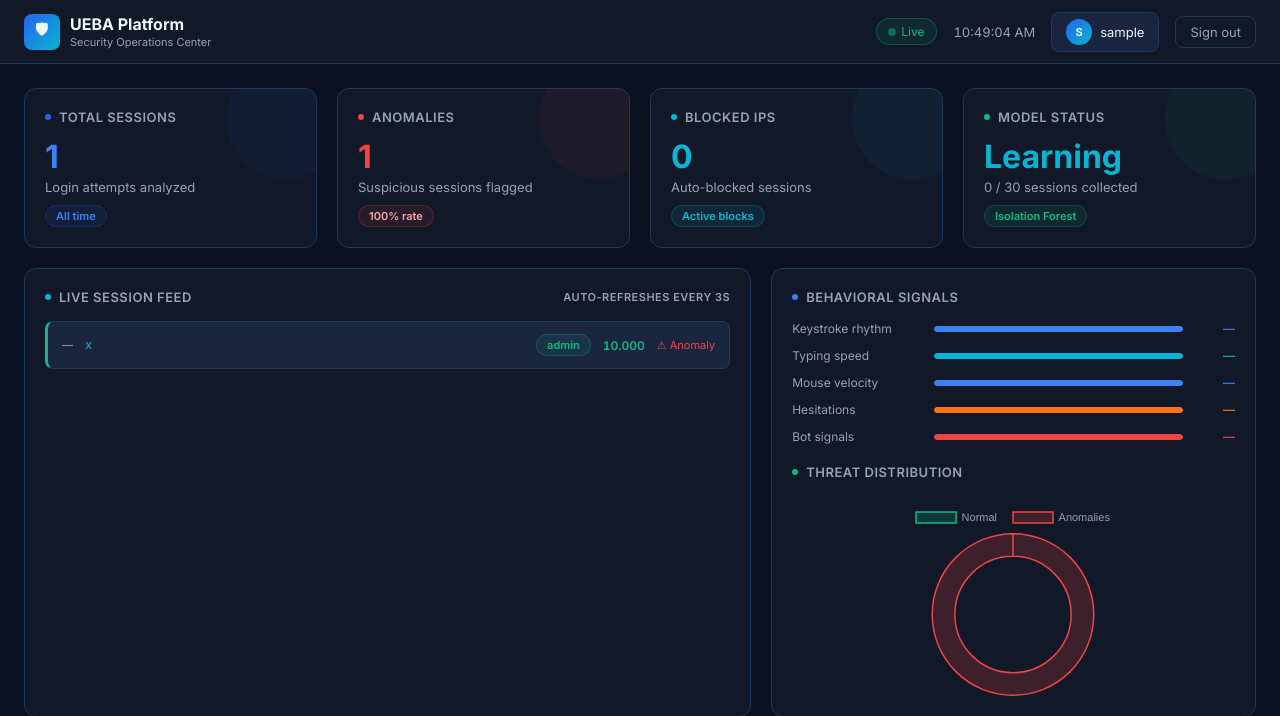
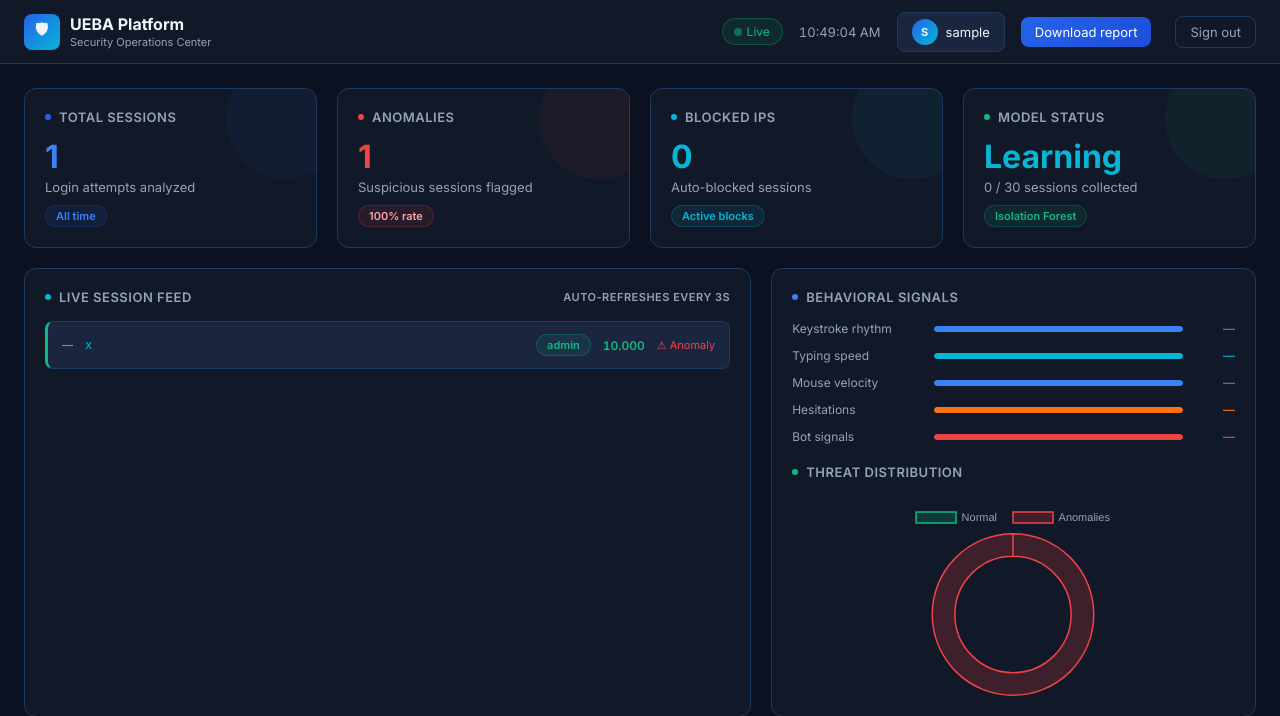
Before and after one commit to DhivyaShri1385/Triple-Threats, a Flask app: page /dashboard in a window 1280 px wide. Shown: the top 716 px of the page. Run offline with Flask 3, Linux system fonts and the light colour scheme; the visitor is signed in with stand-in values (Sample User, id 1); tables that the repository leaves empty hold one stand-in row (values such as "Sample post"); parts of the project's set-up code (start-up, migrations or seed data) failed here and were passed over.

Commit message:
Add per-user behavioral profiling, professional UI, report download

```diff
--- a/ml_engine.py
+++ b/ml_engine.py
@@ -5,8 +5,8 @@ from sklearn.ensemble import IsolationForest
 from sklearn.preprocessing import StandardScaler
 
 MODEL_DIR  = os.path.join(os.path.dirname(__file__), 'models')
-TRAINING_THRESHOLD = 15
-ANOMALY_THRESHOLD  = -0.25
+TRAINING_THRESHOLD = 30
+ANOMALY_THRESHOLD  = -0.4
 
 class UserBehaviorProfile:
     def __init__(self, username):
@@ -27,10 +27,10 @@ class UserBehaviorProfile:
         X        = np.array(self.training_data)
         self.scaler  = StandardScaler()
         X_scaled = self.scaler.fit_transform(X)
-        self.model   = IsolationForest(
-            n_estimators=100, contamination=0.15,max_samples=256,
-            random_state=42, n_jobs=-1
-        )
+        self.model = IsolationForest(
+    n_estimators=200, contamination=0.05, max_samples='auto',
+    random_state=42, n_jobs=-1
+)
         self.model.fit(X_scaled)
         self.is_trained = True
         print(f"Profile trained for user: {self.username}")
--- a/templates/dashboard.html
+++ b/templates/dashboard.html
@@ -58,7 +58,13 @@ body{background:var(--navy);font-family:var(--font);color:var(--text);min-height
   font-size:13px;font-family:var(--font);cursor:pointer;transition:.2s;
 }
 .btn-logout:hover{border-color:var(--danger);color:var(--danger)}
-
+.btn-report{
+  background:linear-gradient(135deg,#2563eb,#1d4ed8);
+  border:none;color:#fff;font-family:var(--font);
+  font-size:13px;padding:7px 14px;border-radius:8px;
+  cursor:pointer;transition:.2s;margin-right:8px;
+}
+.btn-report:hover{opacity:.88}
 /* LAYOUT */
 .main{padding:24px;display:grid;gap:20px}
 .row{display:grid;gap:20px}
@@ -158,7 +164,8 @@ canvas{max-height:200px}
       <div class="user-avatar" id="userInitial">—</div>
       <span id="topUser">—</span>
     </div>
-    <button class="btn-logout" onclick="doLogout()">Sign out</button>
+    <button class="btn-report" onclick="downloadReport()" id="reportBtn">Download report</button>
+<button class="btn-logout" onclick="doLogout()">Sign out</button>
   </div>
 </div>
 
@@ -450,7 +457,132 @@ async function doLogout(){
   await fetch('/api/logout',{method:'POST'})
   window.location.href='/login'
 }
+async function downloadReport(){
+  const btn = document.getElementById('reportBtn')
+  btn.textContent = 'Generating...'
+  btn.disabled = true
 
+  const r1 = await fetch('/api/stats')
+  const stats = await r1.json()
+  const r2 = await fetch('/api/events')
+  const events = await r2.json()
+
+  const now = new Date().toLocaleString()
+  const user = document.getElementById('topUser').textContent
+
+  // Only admin can download
+  if(user !== 'admin'){
+    alert('Access denied. Only admin can download reports.')
+    btn.textContent = 'Download report'
+    btn.disabled = false
+    return
+  }
+
+  const html = `<!DOCTYPE html>
+<html>
+<head>
+<meta charset="UTF-8"/>
+<title>UEBA Security Report</title>
+<style>
+body{font-family:Arial,sans-serif;background:#f8fafc;color:#1e293b;margin:0;padding:32px}
+.header{background:#0b1120;color:#f1f5f9;padding:32px;border-radius:12px;margin-bottom:24px}
+.header h1{margin:0;font-size:24px;color:#fff}
+.header p{margin:8px 0 0;color:#94a3b8;font-size:14px}
+.stats{display:grid;grid-template-columns:repeat(4,1fr);gap:16px;margin-bottom:24px}
+.stat{background:#fff;border:1px solid #e2e8f0;border-radius:8px;padding:20px;text-align:center}
+.stat-num{font-size:28px;font-weight:700;margin-bottom:4px}
+.stat-label{font-size:12px;color:#64748b;text-transform:uppercase;letter-spacing:1px}
+.section{background:#fff;border:1px solid #e2e8f0;border-radius:8px;padding:20px;margin-bottom:24px}
+.section h2{font-size:16px;font-weight:600;margin:0 0 16px;color:#1e293b}
+table{width:100%;border-collapse:collapse;font-size:13px}
+th{background:#f1f5f9;padding:10px 12px;text-align:left;font-weight:600;color:#475569}
+td{padding:10px 12px;border-bottom:1px solid #f1f5f9;color:#334155}
+.badge{padding:3px 10px;border-radius:20px;font-size:11px;font-weight:700}
+.CRITICAL{background:#fee2e2;color:#dc2626}
+.HIGH{background:#fed7aa;color:#c2410c}
+.MEDIUM{background:#fef3c7;color:#b45309}
+.LOW{background:#d1fae5;color:#065f46}
+.NORMAL{background:#dcfce7;color:#166534}
+.LEARNING{background:#dbeafe;color:#1d4ed8}
+.footer{text-align:center;font-size:12px;color:#94a3b8;margin-top:24px}
+</style>
+</head>
+<body>
+<div class="header">
+  <h1>🛡 UEBA Security Report</h1>
+  <p>Generated: ${now} &nbsp;|&nbsp; Generated by: ${user} &nbsp;|&nbsp; Platform: Real-Time Behavioral Analysis</p>
+</div>
+
+<div class="stats">
+  <div class="stat">
+    <div class="stat-num" style="color:#2563eb">${stats.total||0}</div>
+    <div class="stat-label">Total sessions</div>
+  </div>
+  <div class="stat">
+    <div class="stat-num" style="color:#ef4444">${stats.anomalies||0}</div>
+    <div class="stat-label">Anomalies detected</div>
+  </div>
+  <div class="stat">
+    <div class="stat-num" style="color:#10b981">${stats.normal||0}</div>
+    <div class="stat-label">Normal sessions</div>
+  </div>
+  <div class="stat">
+    <div class="stat-num" style="color:#f59e0b">${stats.anomaly_rate||0}%</div>
+    <div class="stat-label">Anomaly rate</div>
+  </div>
+</div>
+
+<div class="section">
+  <h2>ML Model Status</h2>
+  <table>
+    <tr><th>Parameter</th><th>Value</th></tr>
+    <tr><td>Model type</td><td>Isolation Forest</td></tr>
+    <tr><td>Training status</td><td>${stats.is_trained ? 'Trained and active' : 'Learning'}</td></tr>
+    <tr><td>Training samples</td><td>${stats.training_samples||0}</td></tr>
+    <tr><td>Training threshold</td><td>${stats.threshold||30} sessions</td></tr>
+    <tr><td>Total anomalies detected</td><td>${stats.anomaly_count||0}</td></tr>
+    <tr><td>Blocked IPs</td><td>${stats.blocked_ips||0}</td></tr>
+  </table>
+</div>
+
+<div class="section">
+  <h2>Recent Session Events (last 50)</h2>
+  <table>
+    <tr>
+      <th>Timestamp</th>
+      <th>Session ID</th>
+      <th>Threat level</th>
+      <th>Anomaly score</th>
+      <th>Anomaly</th>
+    </tr>
+    ${events.map(e=>`
+    <tr>
+      <td>${e.timestamp?.slice(0,19)||'—'}</td>
+      <td style="font-family:monospace;font-size:11px">${e.username_hash}</td>
+      <td><span class="badge ${e.threat_level}">${e.threat_level}</span></td>
+      <td>${e.anomaly_score?.toFixed(4)||'—'}</td>
+      <td>${e.is_anomaly ? '⚠ Yes' : 'No'}</td>
+    </tr>`).join('')}
+  </table>
+</div>
+
+<div class="footer">
+  UEBA Platform &nbsp;|&nbsp; SHA-256 pseudonymized &nbsp;|&nbsp; AES-256 encrypted &nbsp;|&nbsp; GDPR compliant
+</div>
+</body>
+</html>`
+
+  const blob = new Blob([html], {type:'text/html'})
+  const url  = URL.createObjectURL(blob)
+  const a    = document.createElement('a')
+  a.href     = url
+  a.download = `UEBA_Report_${new Date().toISOString().slice(0,10)}.html`
+  a.click()
+  URL.revokeObjectURL(url)
+
+  btn.textContent = 'Download report'
+  btn.disabled    = false
+}
 initCharts()
 loadMe()
 loadStats()
```
Also changed, not shown: templates/login.html (+13 -5 lines), 1 other file.
